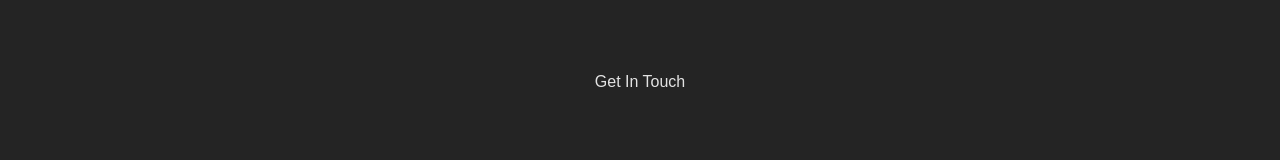
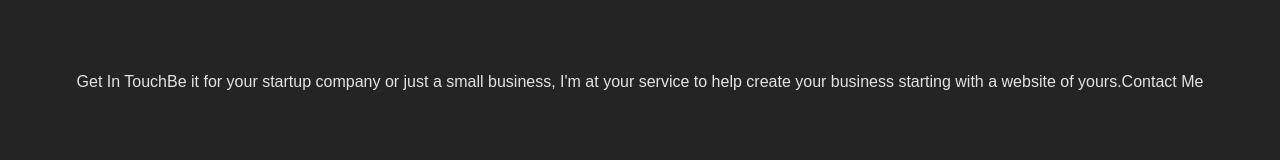
Before and after one commit to J0hnux/react-portfolio, a React (Vite) app: page / in a window 1280 px wide. Shown: the part 1980-2140 px from the top of the page. Built offline with nearby package versions, Linux system fonts and the light colour scheme.

Commit message:
Added a note

```diff
--- a/src/components/Contact.jsx
+++ b/src/components/Contact.jsx
@@ -4,6 +4,11 @@ const Contact = () => {
   return (
     <section className="contact container section" id="contact">
       <h1>Get In Touch</h1>
+      <p>
+        Be it for your startup company or just a small business, I'm at your
+        service to help create your business starting with a website of yours.
+      </p>
+      <button>Contact Me</button>
     </section>
   );
 };
```
